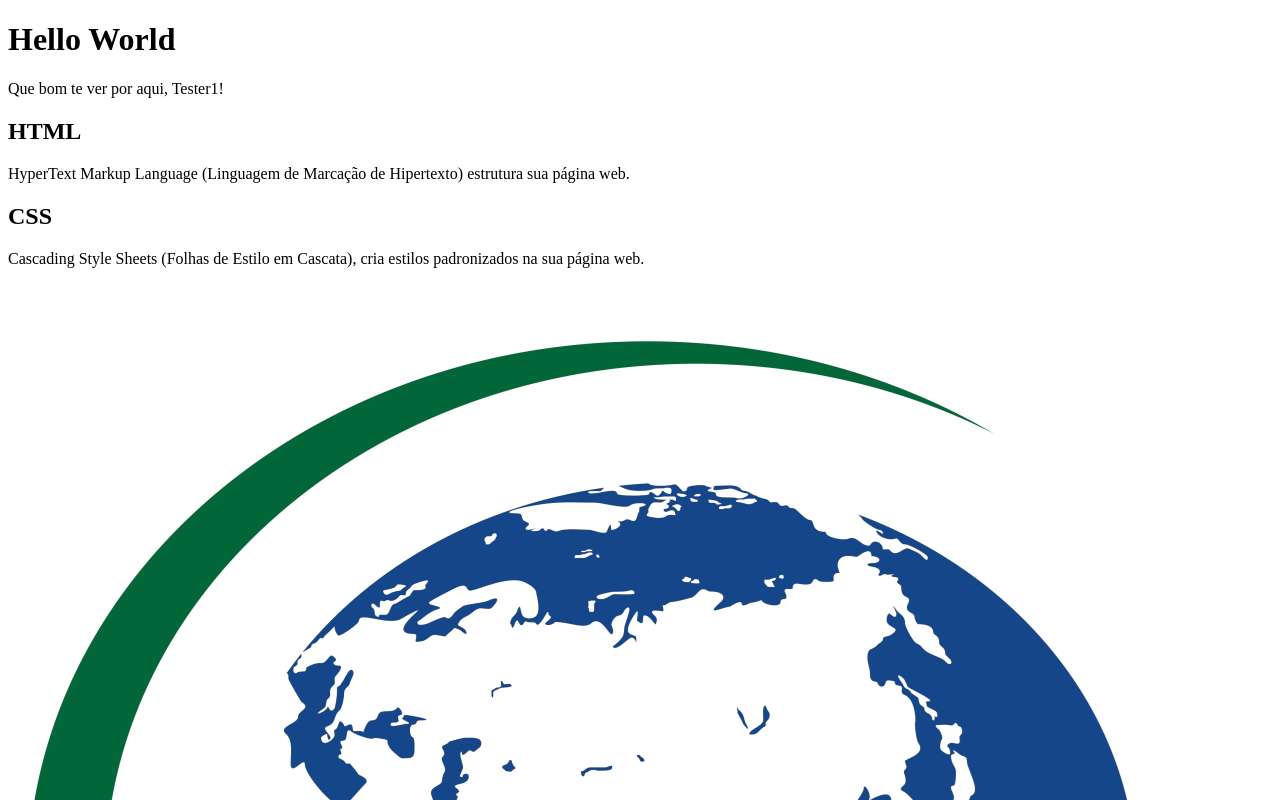
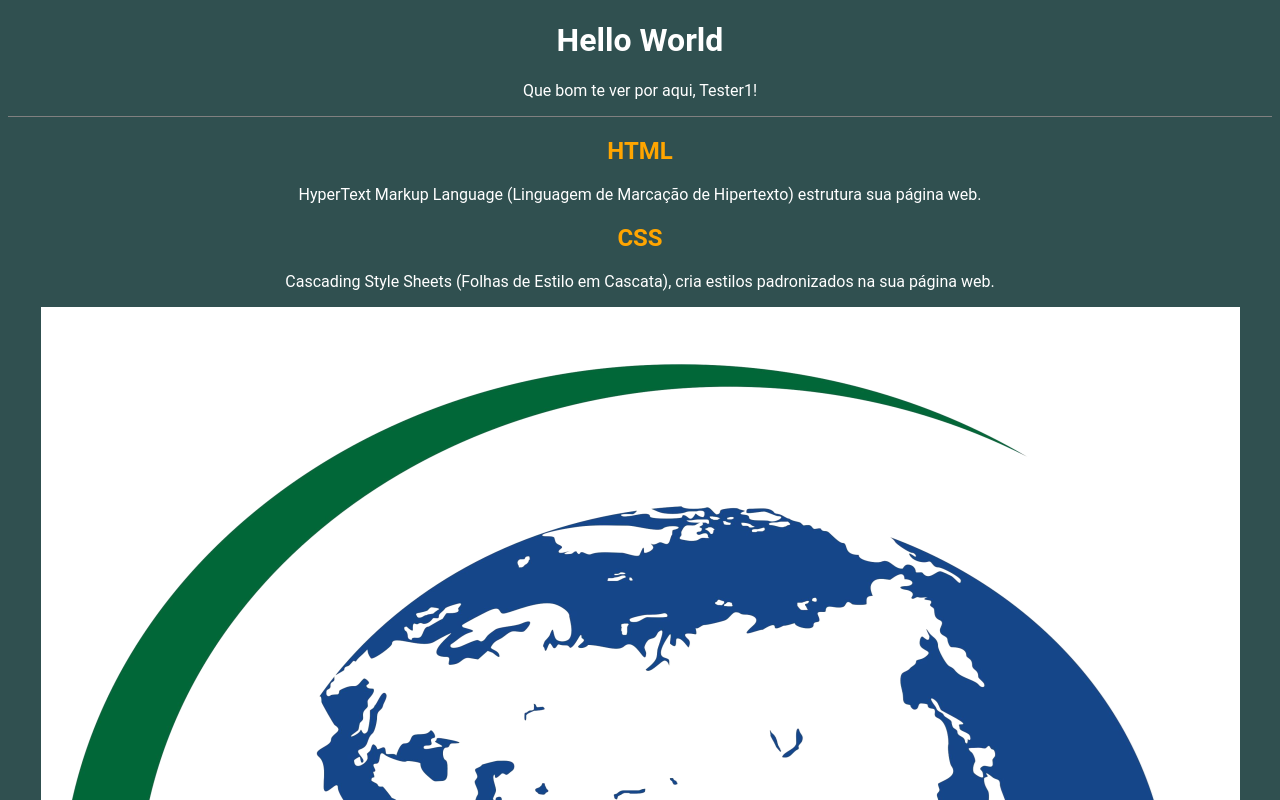
Before and after one commit to oliviaiori/HelloWorld, a plain HTML site: page index.html in a window 1280 px wide. Shown: the top 800 px of the page. Drawn offline with Linux system fonts and the light colour scheme.

Commit message:
Atualizações

```diff
--- a/index.html
+++ b/index.html
@@ -4,6 +4,7 @@
     <meta charset="UTF-8">
     <meta name="viewport" content="width=device-width, initial-scale=1.0">
     <title>HelloWorld</title>
+    <link rel="stylesheet" href="style.css">
 </head>
 <body>
   <header>
--- /dev/null
+++ b/style.css
@@ -0,0 +1,26 @@
+h2{
+    color:orange;
+}
+
+body{
+    background-color: #305050;
+    color: white;
+    font-family: Roboto;
+    text-align: center;
+}
+
+header{
+    border-bottom: 1px solid grey;
+}
+
+footer{
+    border-top: 1px solid grey;
+}
+
+#nomeusuario{
+    font-weight: bold;
+}
+
+.textoingles{
+    font-style: italic;
+}
```
